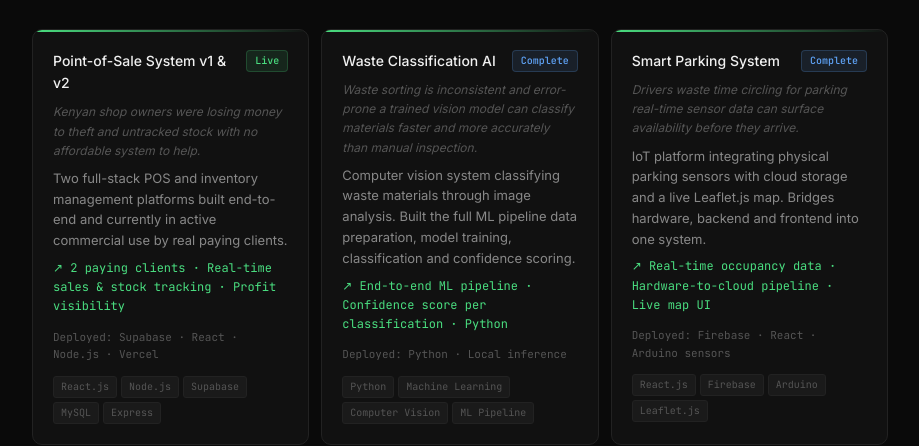
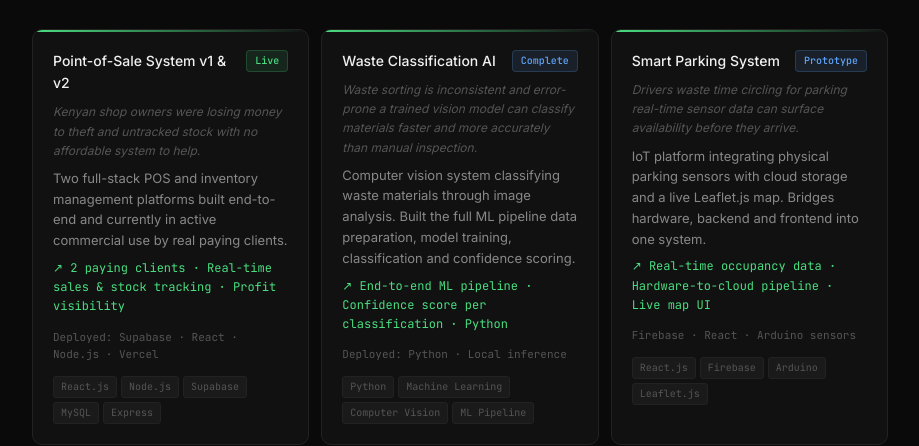
Before and after one commit to paul4mathu/paul4mathu.github.io, a plain HTML site: page index.html in a window 1280 px wide. Shown: the part 790-1236 px from the top of the page, without its empty margins (180-1099 px from the left). Drawn offline with Linux system fonts and the light colour scheme.

Commit message:
adjustment

```diff
--- a/index.html
+++ b/index.html
@@ -179,12 +179,12 @@ footer p{font-family:var(--mono);font-size:11px;color:var(--text3)}
       <div class="project-card">
         <div class="project-top">
           <div class="project-name">Smart Parking System</div>
-          <span class="project-badge badge-done">Complete</span>
+          <span class="project-badge badge-done">Prototype</span>
         </div>
         <p class="project-why">Drivers waste time circling for parking real-time sensor data can surface availability before they arrive.</p>
         <p class="project-desc">IoT platform integrating physical parking sensors with cloud storage and a live Leaflet.js map. Bridges hardware, backend and frontend into one system.</p>
         <p class="project-impact">↗ Real-time occupancy data · Hardware-to-cloud pipeline · Live map UI</p>
-        <p class="project-deploy">Deployed: Firebase · React · Arduino sensors</p>
+        <p class="project-deploy">Firebase · React · Arduino sensors</p>
         <div class="tech-row">
           <span class="tech">React.js</span><span class="tech">Firebase</span><span class="tech">Arduino</span><span class="tech">Leaflet.js</span>
         </div>
```
